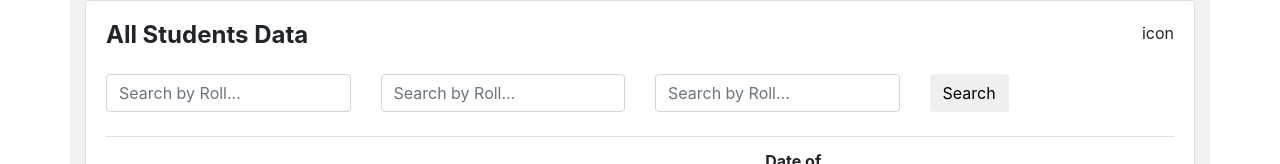
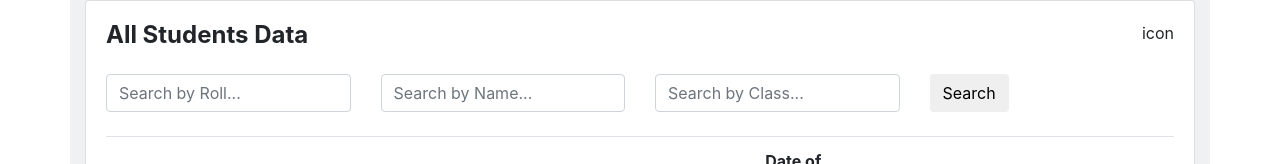
Before and after one commit to iamhb/univs-screens-only, an Angular app: page /stud-list in a window 1280 px wide. Shown: the top 164 px of the page. Built offline with nearby package versions, Linux system fonts and the light colour scheme.

Commit message:
Student list

```diff
--- a/src/app/stud-list/stud-list.component.html
+++ b/src/app/stud-list/stud-list.component.html
@@ -15,10 +15,10 @@
                 <input type="text" class="form-control" placeholder="Search by Roll...">
             </div>
             <div class="col-3">
-                <input type="text" class="form-control" placeholder="Search by Roll...">
+                <input type="text" class="form-control" placeholder="Search by Name...">
             </div>
             <div class="col-3">
-                <input type="text" class="form-control" placeholder="Search by Roll...">
+                <input type="text" class="form-control" placeholder="Search by Class...">
             </div>
             <div class="col-3 ">
                 <button class="btn search-btn">Search</button>
```
